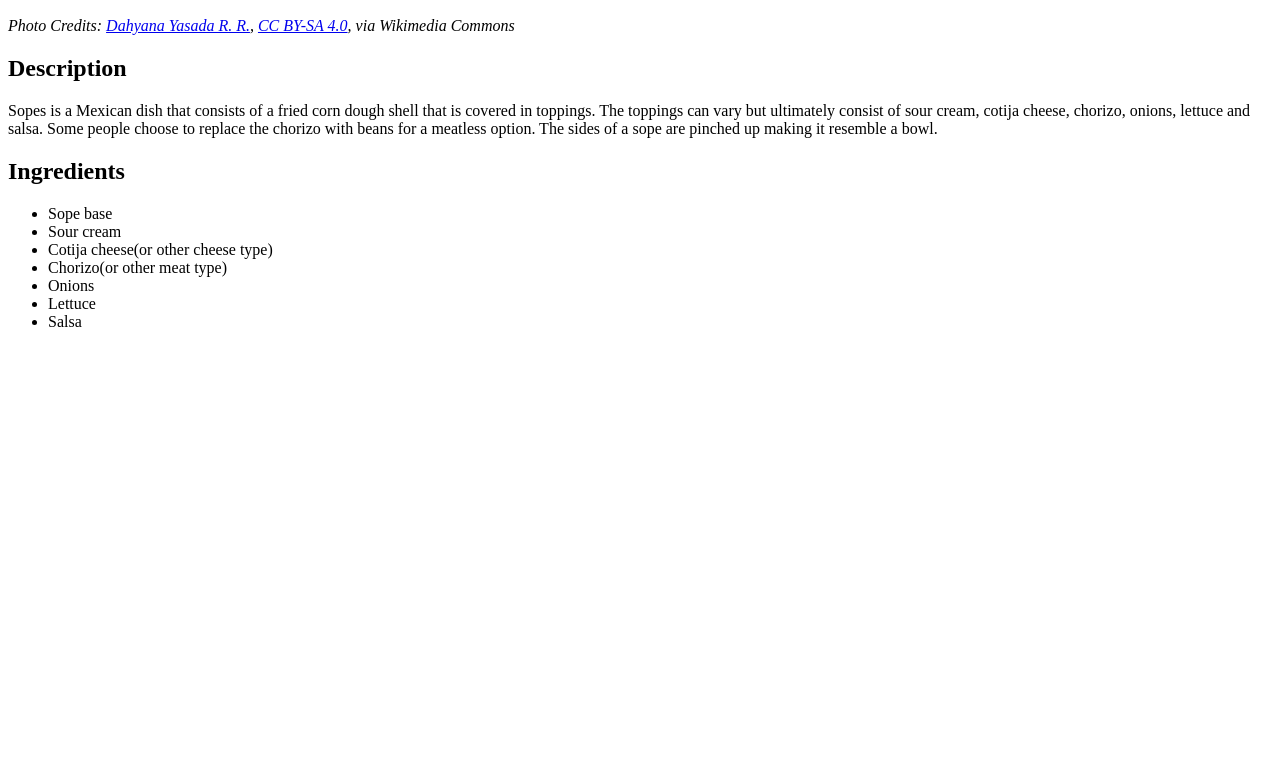
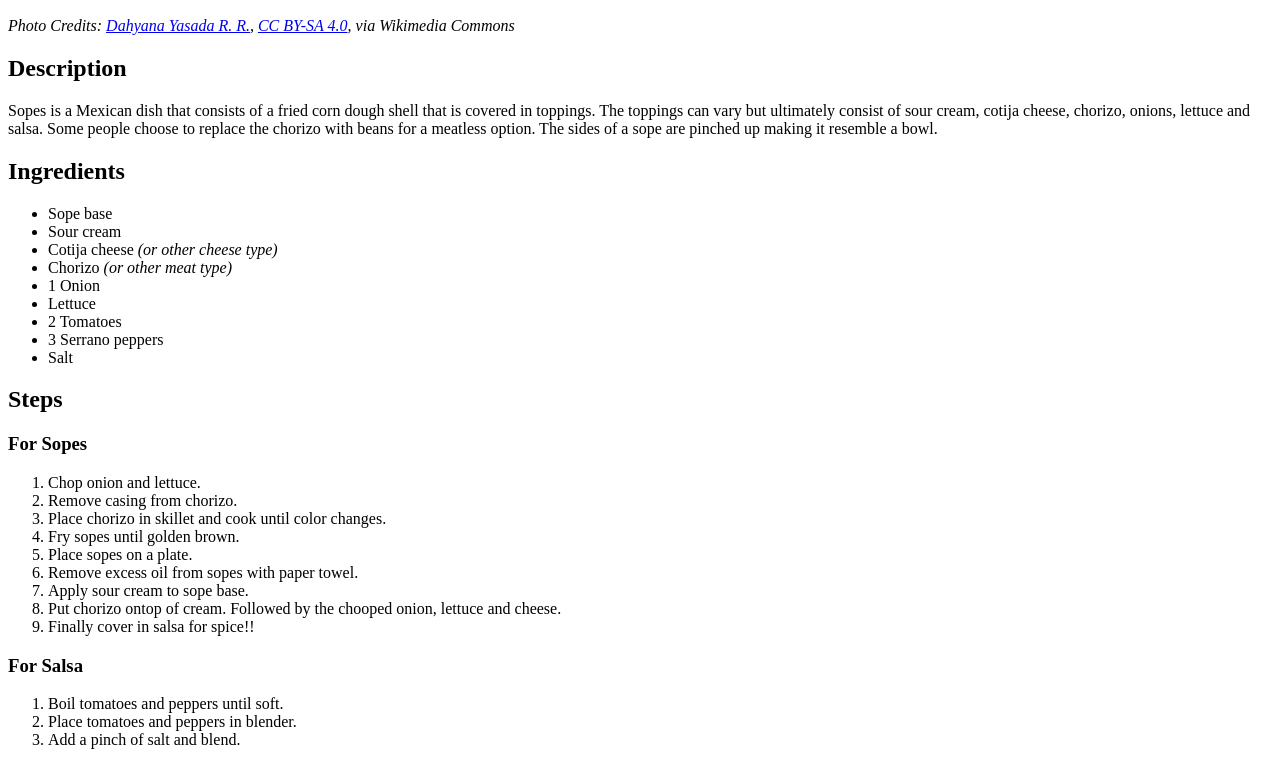
Before and after one commit to Gonzalo-L/odin-recipes, a plain HTML site: page recipes/sopes.html in a window 1280 px wide. Shown: the part 383-1148 px from the top of the page. Before the commit the page ends 800 px from the top, so only its background shows below. Drawn offline with Linux system fonts and the light colour scheme.

Commit message:
Add steps section

```diff
--- a/recipes/sopes.html
+++ b/recipes/sopes.html
@@ -28,12 +28,36 @@
         <ul>
             <li>Sope base</li>
             <li>Sour cream</li>
-            <li>Cotija cheese(or other cheese type)</li>
-            <li>Chorizo(or other meat type)</li>
-            <li>Onions</li>
+            <li>Cotija cheese <i>(or other cheese type)</i></li>
+            <li>Chorizo <i>(or other meat type)</i></li>
+            <li>1 Onion</li>
             <li>Lettuce</li>
-            <li>Salsa</li>
+            <li>2 Tomatoes </li>
+            <li>3 Serrano peppers</li>
+            <li>Salt</li>
         </ul>
+
+        <h2>Steps</h2>
+        <h3>For Sopes</h3>
+        <ol>
+            <li>Chop onion and lettuce.</li>
+            <li>Remove casing from chorizo.</li>
+            <li>Place chorizo in skillet and cook until color changes.</li>
+            <li>Fry sopes until golden brown.</li>
+            <li>Place sopes on a plate.</li>
+            <li>Remove excess oil from sopes with paper towel.</li>
+            <li>Apply sour cream to sope base.</li>
+            <li>Put chorizo ontop of cream. Followed by the chooped onion, lettuce and cheese.</li>
+            <li>Finally cover in salsa for spice!!</li>
+
+        </ol>
+        <h3>For Salsa</h3>
+        <ol>
+            <li>Boil tomatoes and peppers until soft.</li>
+            <li>Place tomatoes and peppers in blender.</li>
+            <li>Add a pinch of salt and blend.</li>
+        </ol>
+
 
     </body>
 </html>
```
